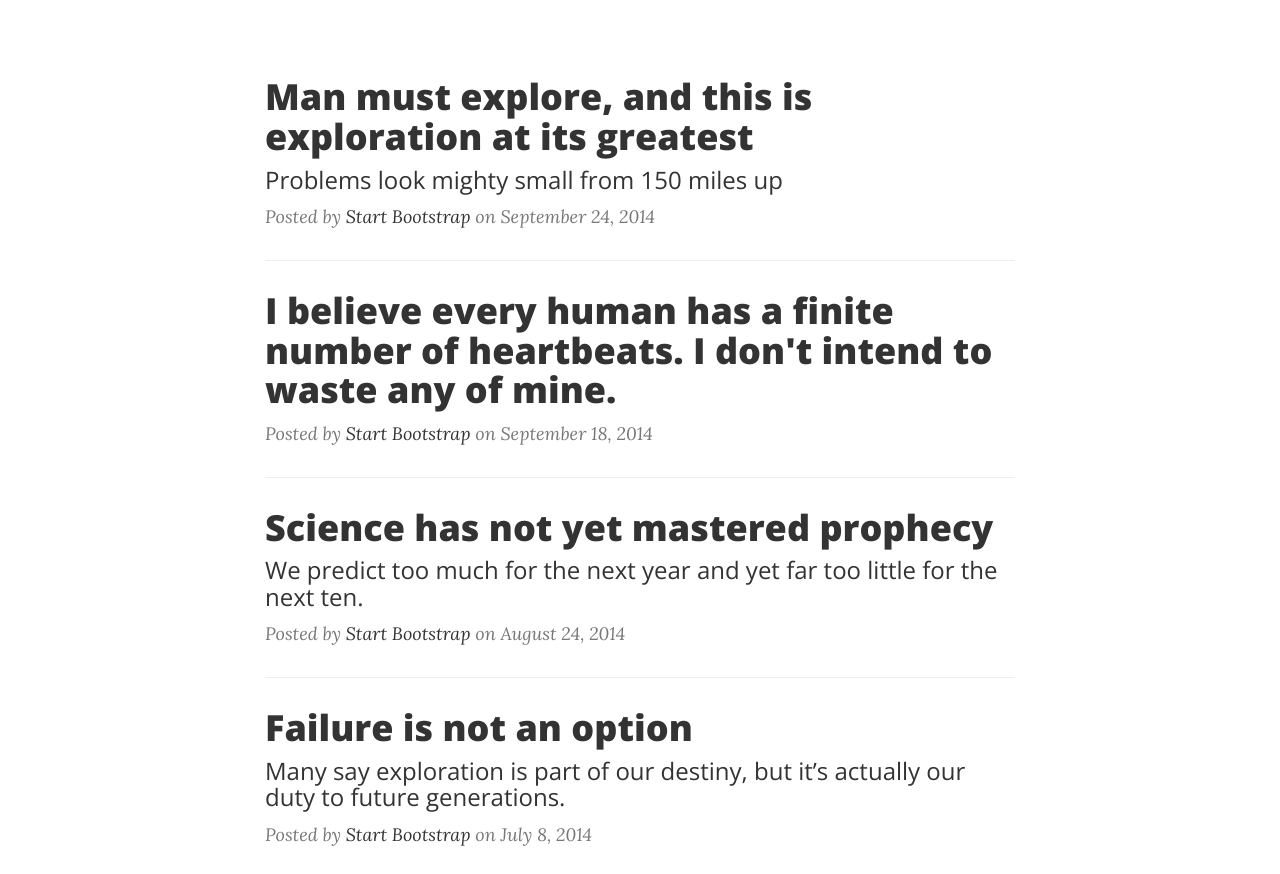
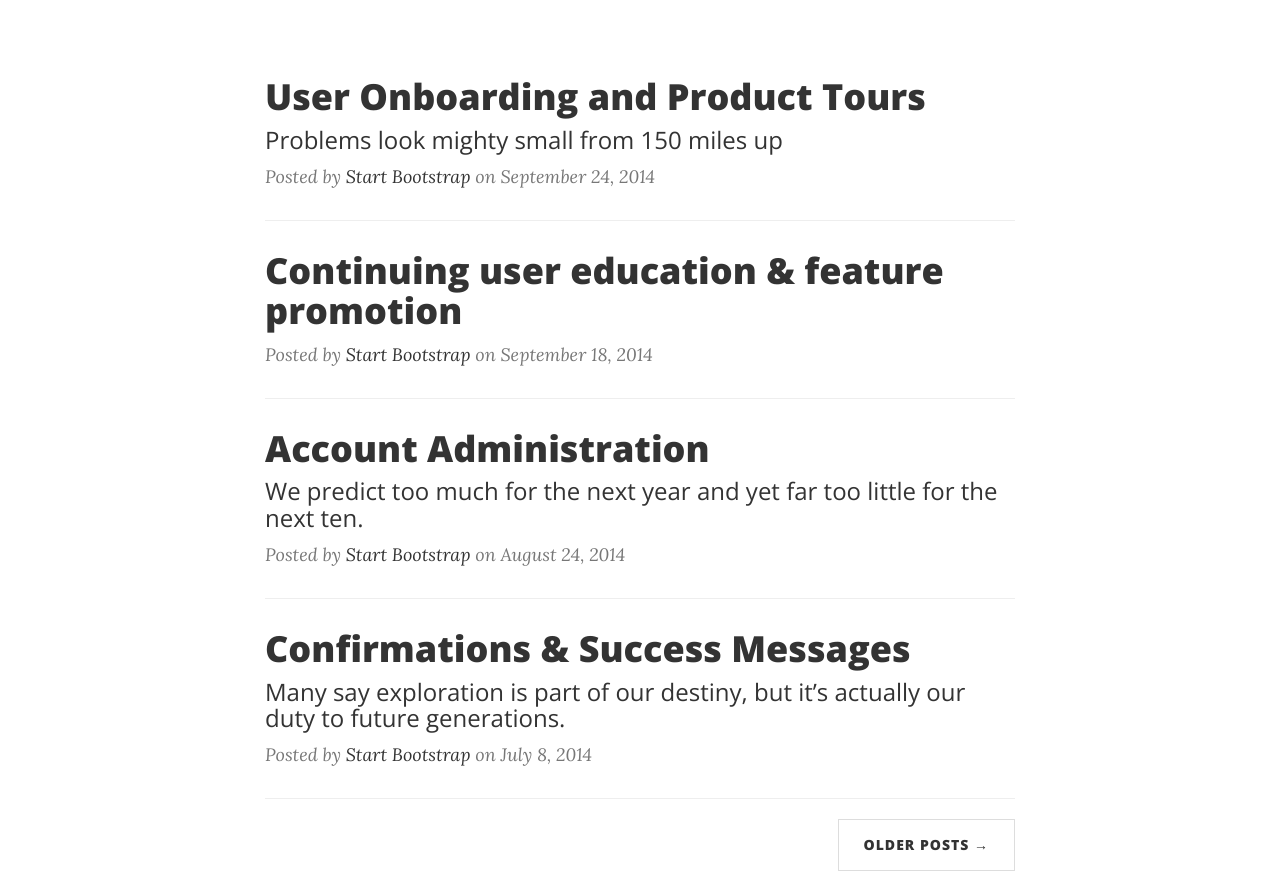
Before and after one commit to angelagorden/example, a website: page index.html in a window 1280 px wide. Shown: the part 451-1325 px from the top of the page. Drawn offline with nearby package versions, Linux system fonts and the light colour scheme.

Commit message:
Updating H2 content with Communication Objectives

```diff
--- a/index.html
+++ b/index.html
@@ -90,7 +90,7 @@
                 <div class="post-preview">
                     <a href="post.html">
                         <h2 class="post-title">
-                            Man must explore, and this is exploration at its greatest
+                            User Onboarding and Product Tours
                         </h2>
                         <h3 class="post-subtitle">
                             Problems look mighty small from 150 miles up
@@ -102,7 +102,7 @@
                 <div class="post-preview">
                     <a href="post.html">
                         <h2 class="post-title">
-                            I believe every human has a finite number of heartbeats. I don't intend to waste any of mine.
+                            Continuing user education & feature promotion
                         </h2>
                     </a>
                     <p class="post-meta">Posted by <a href="#">Start Bootstrap</a> on September 18, 2014</p>
@@ -111,7 +111,7 @@
                 <div class="post-preview">
                     <a href="post.html">
                         <h2 class="post-title">
-                            Science has not yet mastered prophecy
+                            Account Administration
                         </h2>
                         <h3 class="post-subtitle">
                             We predict too much for the next year and yet far too little for the next ten.
@@ -123,7 +123,7 @@
                 <div class="post-preview">
                     <a href="post.html">
                         <h2 class="post-title">
-                            Failure is not an option
+                          Confirmations & Success Messages
                         </h2>
                         <h3 class="post-subtitle">
                             Many say exploration is part of our destiny, but it’s actually our duty to future generations.
```
